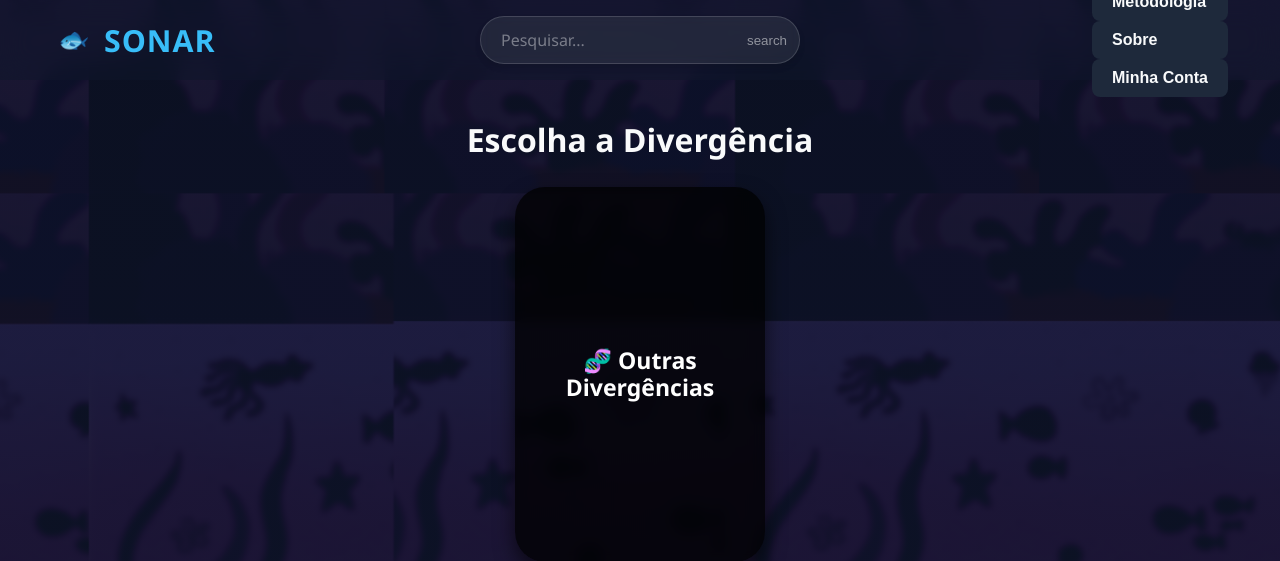
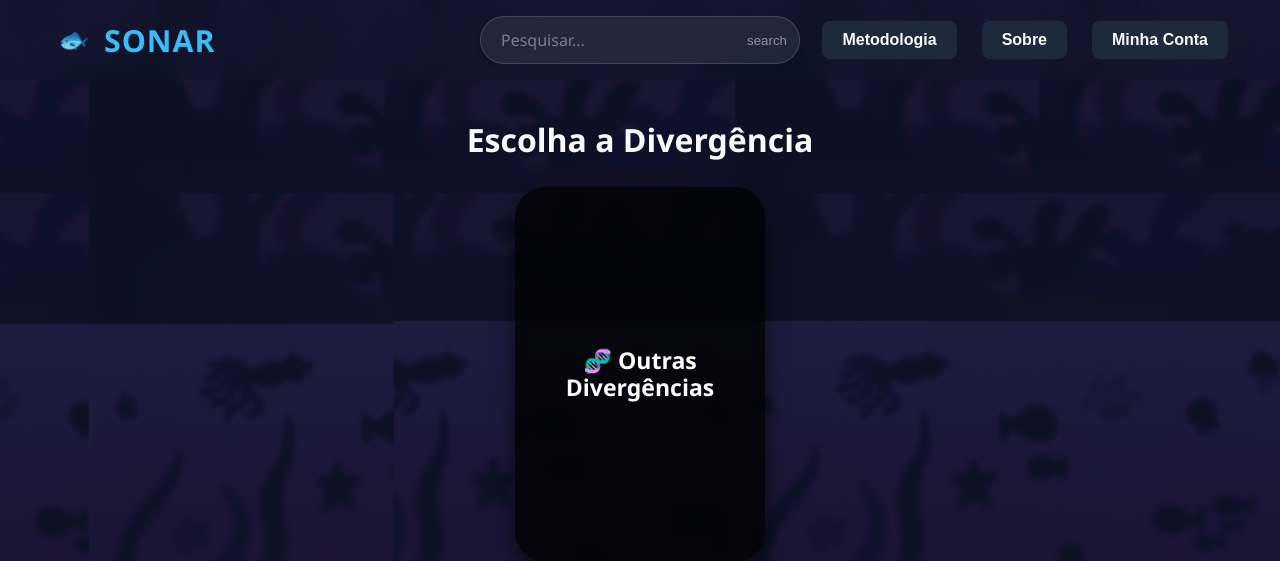
Before and after one commit to oSkillo/Projeto-Sonar, a Django app: page / in a window 1280 px wide. Shown: the top 561 px of the page. Run offline with Django 5.2, Linux system fonts and the light colour scheme; data that the repository does not hold is empty.

```diff
--- a/conteudo/urls.py
+++ b/conteudo/urls.py
@@ -5,7 +5,7 @@ from django.contrib import admin
 urlpatterns = [
     path('', views.home_view, name='base'),
     path('contato/', views.contato_view, name='contato'),
-    path('metologia/', views.metodologia_view, name='metodologia'),
+    path('metodologia/', views.metodologia_view, name='metodologia'),
     path('sobre/', views.sobre_view, name='sobre'),
     path('busca/', views.busca_view, name='busca'),
     path('busca-live/', views.buscar_dados_json, name='busca_live'),
--- a/static/style.css
+++ b/static/style.css
@@ -150,7 +150,20 @@ header {
     color: #000;
 }
 
+.header-navbar__content-barra > div {
+    display: flex !important;       /* Transforma em linha flexível */
+    flex-direction: row !important; /* Garante direção horizontal */
+    align-items: center !important; /* Alinha verticalmente no centro */
+    gap: 25px !important;           /* Espaço entre os links */
+    width: 100%;                    /* Garante que ocupe o espaço */
+    justify-content: flex-end;      /* Joga tudo para a direita */
+}
 
+/* Remove a largura de 100% dos botões individuais para eles não esticarem */
+.header-navbar__btn {
+    width: auto !important;
+    white-space: nowrap; /* Impede que o texto quebre linha */
+}
 
 
 
```
